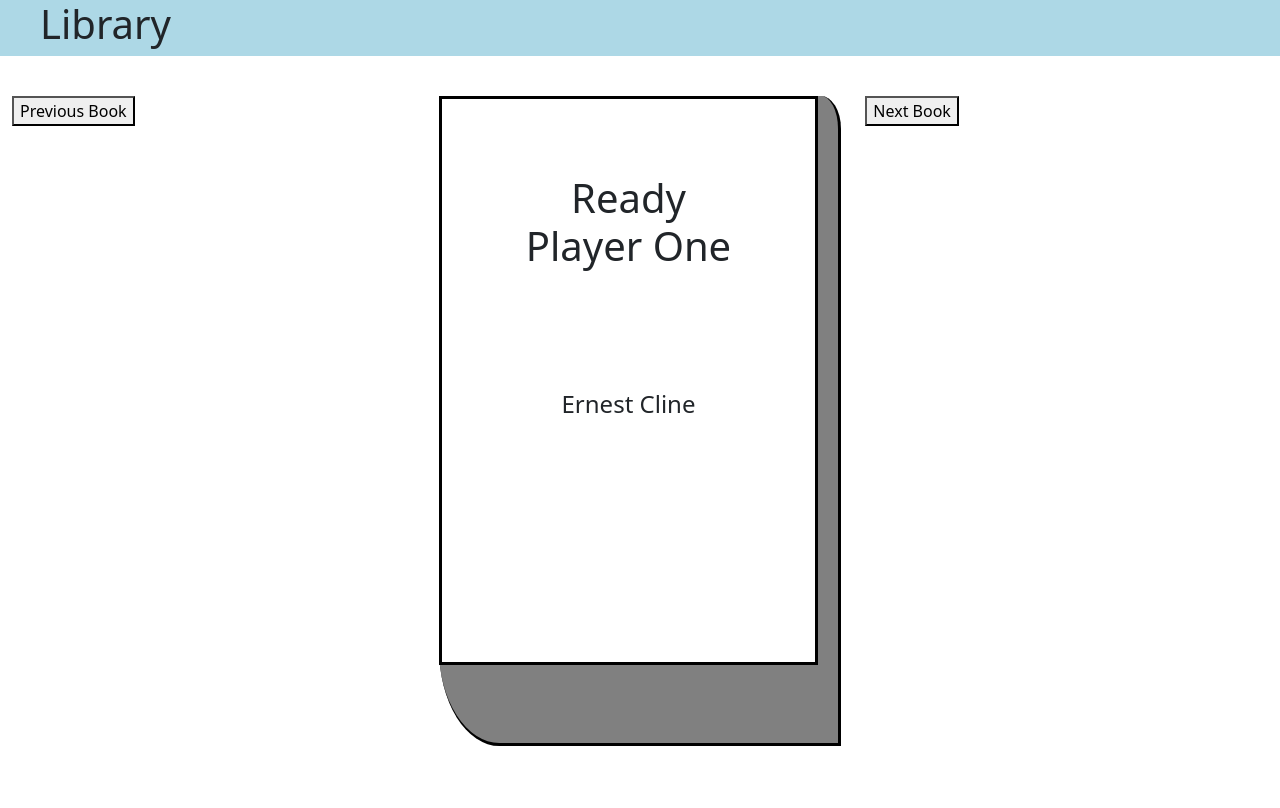
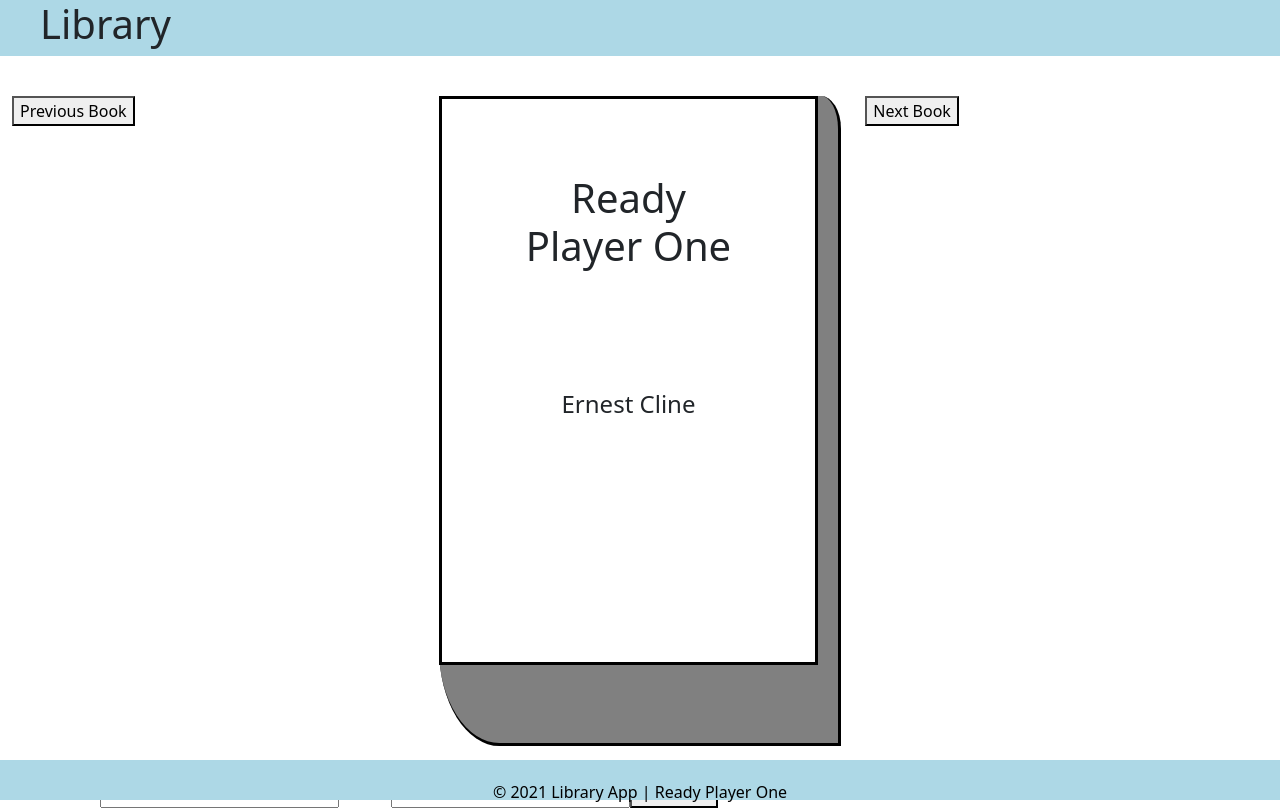
Before and after one commit to CMolitoris/ReactLibrary, a React (Create React App) app: page / in a window 1280 px wide. Built offline with nearby package versions, Linux system fonts and the light colour scheme.

Commit message:
Created footer and Add book component

```diff
--- a/src/components/App.jsx
+++ b/src/components/App.jsx
@@ -2,6 +2,9 @@
 import './App.css';
 import TitleBar from './TitleBar/TitleBar';
 import BookViewer from './BookViewer/BookViewer';
+import Footer from './Footer/Footer';
+import CreateBook from './Forms/CreateBook/CreateBook';
+
 
 class App extends Component {
     constructor(props) {
@@ -38,11 +41,20 @@
         })
     }
 
+    createNewBook = (newBook) => {
+        this.books.push(newBook);
+        this.setState({
+            bookNumber: this.books.length - 1
+        })
+    }
+
     render() {
         return (
             <div className="container-fluid">
                 <TitleBar/>
                 <BookViewer book={this.books[this.state.bookNumber]} nextBook = {this.goToNextBook} previousBook = {this.goToPreviousBook} />
+                <CreateBook createBook={this.createNewBook}/>
+                <Footer book={this.books[this.state.bookNumber]}/>
             </div>
         )
     }
--- /dev/null
+++ b/src/components/Footer/Footer.css
@@ -0,0 +1,11 @@
+.footer {
+    position: fixed;
+    left: 0;
+    bottom: 0;
+    width: 100%;
+    background-color: lightblue;
+    color: black;
+    text-align: center;
+    height: 5%;
+    padding-top: 20px;
+}
--- /dev/null
+++ b/src/components/Footer/Footer.jsx
@@ -0,0 +1,12 @@
+import React from 'react';
+import './Footer.css';
+
+const Footer = (props) => {
+    return (
+        <div className="footer">
+            <p>&copy; 2021 Library App | {props.book.title}</p>
+        </div>
+     );
+}
+
+export default Footer;
--- /dev/null
+++ b/src/components/Forms/CreateBook/CreateBook.css
@@ -0,0 +1,6 @@
+.center {
+position: absolute;
+  bottom: 700px;
+  width: 50%;
+
+}
--- /dev/null
+++ b/src/components/Forms/CreateBook/CreateBook.jsx
@@ -0,0 +1,38 @@
+import React, { Component } from 'react';
+// import './CreateBook.css'
+
+class CreateBook extends Component {
+    constructor(props) {
+        super(props);
+        this.state = {
+            title: '',
+            author: ''
+        }
+    }
+
+    handleChange = (event) => {
+        console.log(event.target.value)
+        this.setState({
+            [event.target.name]: event.target.value
+        });
+    }
+
+    handleSubmit = (event) => {
+        event.preventDefault();
+        this.props.createBook(this.state)
+    }
+
+    render() {
+        return (
+            <form onSubmit={this.handleSubmit}>
+                <label>Book Name</label>
+                <input name="title" onChange={this.handleChange} value={this.state.title}/>
+                <label>Author</label>
+                <input name="author" onChange={this.handleChange} value={this.state.author}/>
+                <button type="submit">Add Book</button>
+            </form>
+         );
+    }
+}
+
+export default CreateBook;
```
